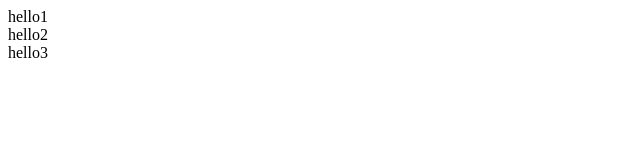
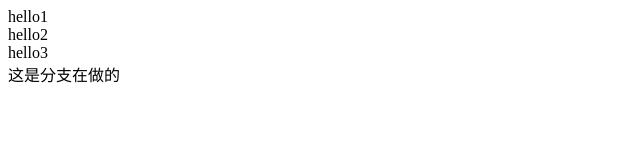
Before and after one commit to douxiaohou/myfirstgithub, a plain HTML site: page index.html in a window 1280 px wide. Shown: the whole page, without its empty margins (0-640 px from the left). Drawn offline with Linux system fonts and the light colour scheme.

Commit message:
合并(dev)

```diff
--- a/index.html
+++ b/index.html
@@ -8,5 +8,6 @@
 	<div class="">hello1</div>
 	<div class="">hello2</div>
 	<div class="">hello3</div>
+	<div class="">这是分支在做的</div>
 </body>
 </html>
```
